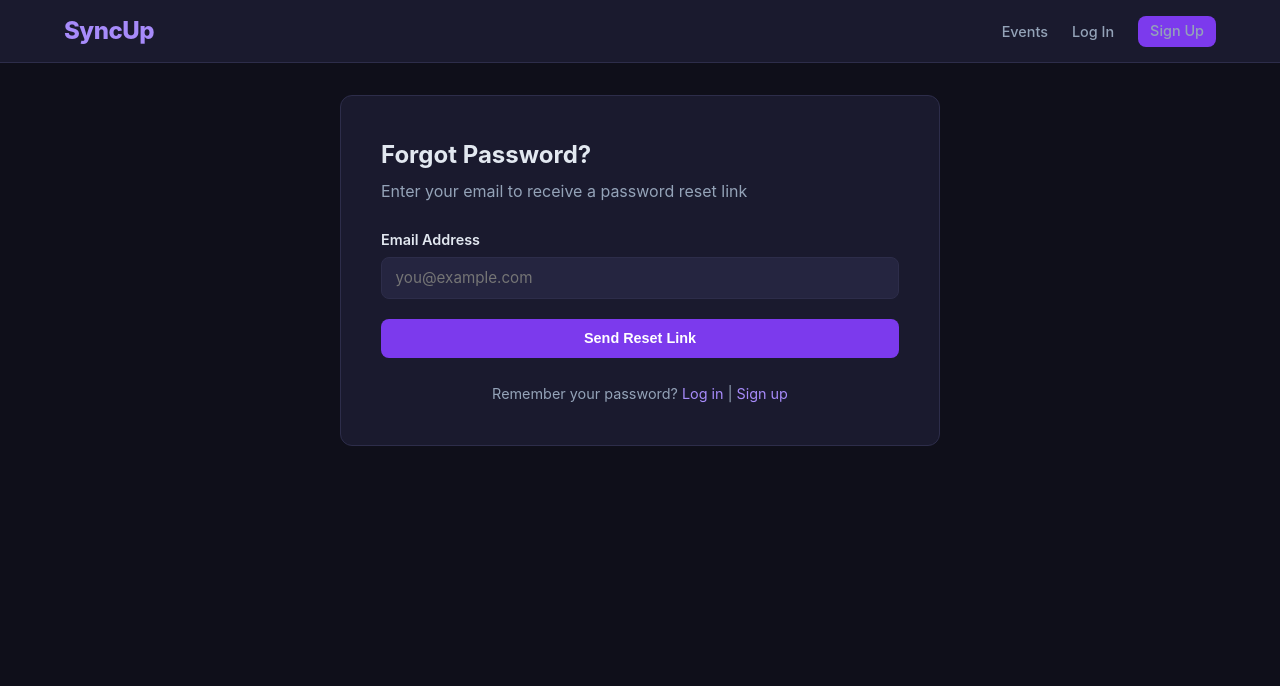
After one commit to savvyventure/main, a Node server app: page /auth/forgot-password in a window 1280 px wide. The commit adds this page. Shown: the top 686 px of the page. Run offline with Node 20, Linux system fonts and the light colour scheme; data that the repository does not hold is empty; some libraries are stand-ins or nearby versions.

Commit message:
Add password reset functionality
Features:
- Forgot password flow with email verification
- Secure token-based password reset (1 hour expiration)
- Email utility using nodemailer (SMTP configuration)
- Three new pages: forgot-password, reset-password, success

Database:
- Added password_reset_tokens table to schema
- Stores tokens with expiration and usage tracking

Routes (auth.js):
- GET/POST /auth/forgot-password - Request password reset
- GET/POST /auth/reset-password/:token - Reset with valid token
- Security: Doesn't reveal if email exists in database

Email:
- Sends HTML and plain text reset emails via nodemailer
- Falls back to console logging if email not configured
- Configurable SMTP settings via environment variables

Environment:
- Added EMAIL_HOST, EMAIL_PORT, EMAIL_USER, EMAIL_PASSWORD
- Added EMAIL_FROM and APP_URL to .env.example

UI:
- Added "Forgot password?" link to login page
- Consistent styling with existing auth pages
- Clear success/error messaging

This allows users to securely reset forgotten passwords.

https://claude.ai/code/session_014NiXMKcToWfpBt5xpCaj1J

```diff
--- a/package.json
+++ b/package.json
@@ -29,6 +29,7 @@
     "express-session": "^1.18.1",
     "express-validator": "^7.2.1",
     "multer": "^1.4.5-lts.1",
+    "nodemailer": "^8.0.1",
     "pg": "^8.18.0",
     "socket.io": "^4.8.1"
   }
--- a/src/db/schema.sql
+++ b/src/db/schema.sql
@@ -162,6 +162,21 @@ CREATE TABLE IF NOT EXISTS page_views (
 );
 
 -- ============================================================
+-- PASSWORD RESET TOKENS: for forgot password functionality
+-- ============================================================
+CREATE TABLE IF NOT EXISTS password_reset_tokens (
+    id            SERIAL PRIMARY KEY,
+    user_id       INTEGER NOT NULL REFERENCES users(id),    -- user who requested reset
+    token         TEXT    NOT NULL UNIQUE,                  -- unique reset token
+    expires_at    TIMESTAMP NOT NULL,                       -- token expiration time
+    used          BOOLEAN DEFAULT FALSE,                    -- whether token has been used
+    created_at    TIMESTAMP DEFAULT NOW()
+);
+
+CREATE INDEX IF NOT EXISTS idx_reset_tokens_token ON password_reset_tokens(token);
+CREATE INDEX IF NOT EXISTS idx_reset_tokens_user ON password_reset_tokens(user_id);
+
+-- ============================================================
 -- SESSION TABLE: for connect-pg-simple session store
 -- ============================================================
 CREATE TABLE IF NOT EXISTS session (
--- a/src/routes/auth.js
+++ b/src/routes/auth.js
@@ -1,9 +1,11 @@
 const express = require('express');
 const router = express.Router();
 const bcrypt = require('bcrypt');
+const crypto = require('crypto');
 const { body, validationResult } = require('express-validator');
 const db = require('../db/database');
 const { redirectIfAuth } = require('../middleware/auth');
+const { sendPasswordResetEmail } = require('../utils/email');
 
 // Number of "salt rounds" for bcrypt - higher = more secure but slower
 const SALT_ROUNDS = 12;
@@ -145,4 +147,174 @@ router.post('/logout', (req, res) => {
   });
 });
 
+// ------- FORGOT PASSWORD -------
+
+router.get('/forgot-password', redirectIfAuth, (req, res) => {
+  res.render('pages/forgot-password', {
+    title: 'Forgot Password - SyncUp',
+    errors: [],
+    message: null
+  });
+});
+
+router.post('/forgot-password', redirectIfAuth, [
+  body('email')
+    .trim()
+    .isEmail().withMessage('Please enter a valid email address')
+    .normalizeEmail(),
+], async (req, res) => {
+  const errors = validationResult(req);
+
+  if (!errors.isEmpty()) {
+    return res.render('pages/forgot-password', {
+      title: 'Forgot Password - SyncUp',
+      errors: errors.array(),
+      message: null,
+    });
+  }
+
+  const { email } = req.body;
+
+  try {
+    // Find user by email
+    const user = await db.prepare('SELECT * FROM users WHERE email = $1').get(email);
+
+    // Always show success message (don't reveal if email exists for security)
+    const successMessage = 'If an account exists with that email, you will receive a password reset link shortly.';
+
+    if (!user) {
+      // Don't reveal that user doesn't exist
+      return res.render('pages/forgot-password', {
+        title: 'Forgot Password - SyncUp',
+        errors: [],
+        message: successMessage,
+      });
+    }
+
+    // Generate secure random token
+    const resetToken = crypto.randomBytes(32).toString('hex');
+    const expiresAt = new Date(Date.now() + 60 * 60 * 1000); // 1 hour from now
+
+    // Store token in database
+    await db.pool.query(
+      'INSERT INTO password_reset_tokens (user_id, token, expires_at) VALUES ($1, $2, $3)',
+      [user.id, resetToken, expiresAt]
+    );
+
+    // Send password reset email
+    const emailResult = await sendPasswordResetEmail(user.email, resetToken, user.username);
+
+    if (!emailResult.success && !emailResult.devMode) {
+      console.error('Failed to send password reset email:', emailResult.error);
+    }
+
+    res.render('pages/forgot-password', {
+      title: 'Forgot Password - SyncUp',
+      errors: [],
+      message: successMessage,
+    });
+  } catch (error) {
+    console.error('Forgot password error:', error);
+    res.render('pages/forgot-password', {
+      title: 'Forgot Password - SyncUp',
+      errors: [{ msg: 'Something went wrong. Please try again later.' }],
+      message: null,
+    });
+  }
+});
+
+// ------- RESET PASSWORD -------
+
+router.get('/reset-password/:token', redirectIfAuth, async (req, res) => {
+  const { token } = req.params;
+
+  try {
+    // Validate token
+    const tokenData = await db.prepare(`
+      SELECT * FROM password_reset_tokens
+      WHERE token = $1 AND used = FALSE AND expires_at > NOW()
+    `).get(token);
+
+    if (!tokenData) {
+      return res.render('pages/error', {
+        title: 'Invalid Reset Link',
+        message: 'This password reset link is invalid or has expired. Please request a new one.',
+      });
+    }
+
+    res.render('pages/reset-password', {
+      title: 'Reset Password - SyncUp',
+      token,
+      errors: [],
+    });
+  } catch (error) {
+    console.error('Reset password GET error:', error);
+    res.render('pages/error', {
+      title: 'Error',
+      message: 'Something went wrong. Please try again later.',
+    });
+  }
+});
+
+router.post('/reset-password/:token', redirectIfAuth, [
+  body('password')
+    .isLength({ min: 8 }).withMessage('Password must be at least 8 characters'),
+  body('password_confirm')
+    .custom((value, { req }) => value === req.body.password)
+    .withMessage('Passwords do not match'),
+], async (req, res) => {
+  const { token } = req.params;
+  const errors = validationResult(req);
+
+  if (!errors.isEmpty()) {
+    return res.render('pages/reset-password', {
+      title: 'Reset Password - SyncUp',
+      token,
+      errors: errors.array(),
+    });
+  }
+
+  const { password } = req.body;
+
+  try {
+    // Validate token and get user
+    const tokenData = await db.prepare(`
+      SELECT * FROM password_reset_tokens
+      WHERE token = $1 AND used = FALSE AND expires_at > NOW()
+    `).get(token);
+
+    if (!tokenData) {
+      return res.render('pages/error', {
+        title: 'Invalid Reset Link',
+        message: 'This password reset link is invalid or has expired. Please request a new one.',
+      });
+    }
+
+    // Hash the new password
+    const passwordHash = await bcrypt.hash(password, SALT_ROUNDS);
+
+    // Update user password
+    await db.prepare(
+      'UPDATE users SET password_hash = $1, updated_at = NOW() WHERE id = $2'
+    ).run(passwordHash, tokenData.user_id);
+
+    // Mark token as used
+    await db.prepare(
+      'UPDATE password_reset_tokens SET used = TRUE WHERE id = $1'
+    ).run(tokenData.id);
+
+    // Render success page
+    res.render('pages/password-reset-success', {
+      title: 'Password Reset Successful - SyncUp',
+    });
+  } catch (error) {
+    console.error('Reset password POST error:', error);
+    res.render('pages/reset-password', {
+      title: 'Reset Password - SyncUp',
+      token,
+      errors: [{ msg: 'Something went wrong. Please try again later.' }],
+    });
+  }
+});
+
 module.exports = router;
--- /dev/null
+++ b/src/utils/email.js
@@ -0,0 +1,113 @@
+// Email utility for sending transactional emails
+// Uses nodemailer with SMTP configuration from environment variables
+
+const nodemailer = require('nodemailer');
+
+// Email configuration from environment
+const EMAIL_HOST = process.env.EMAIL_HOST || 'smtp.gmail.com';
+const EMAIL_PORT = process.env.EMAIL_PORT || 587;
+const EMAIL_USER = process.env.EMAIL_USER;
+const EMAIL_PASSWORD = process.env.EMAIL_PASSWORD;
+const EMAIL_FROM = process.env.EMAIL_FROM || 'SyncUp <noreply@syncup.com>';
+const APP_URL = process.env.APP_URL || 'http://localhost:3000';
+
+// Create reusable transporter
+let transporter = null;
+
+function getTransporter() {
+  if (!transporter) {
+    // Check if email is configured
+    if (!EMAIL_USER || !EMAIL_PASSWORD) {
+      console.warn('Email not configured. Set EMAIL_USER and EMAIL_PASSWORD environment variables.');
+      return null;
+    }
+
+    transporter = nodemailer.createTransport({
+      host: EMAIL_HOST,
+      port: EMAIL_PORT,
+      secure: false, // true for 465, false for other ports
+      auth: {
+        user: EMAIL_USER,
+        pass: EMAIL_PASSWORD,
+      },
+    });
+  }
+  return transporter;
+}
+
+/**
+ * Send a password reset email
+ * @param {string} to - Recipient email address
+ * @param {string} resetToken - Password reset token
+ * @param {string} username - User's username
+ */
+async function sendPasswordResetEmail(to, resetToken, username) {
+  const transport = getTransporter();
+
+  if (!transport) {
+    // Email not configured - log the reset link instead
+    console.log('='.repeat(60));
+    console.log('PASSWORD RESET LINK (email not configured):');
+    console.log(`${APP_URL}/auth/reset-password/${resetToken}`);
+    console.log('='.repeat(60));
+    return { success: true, devMode: true };
+  }
+
+  const resetLink = `${APP_URL}/auth/reset-password/${resetToken}`;
+
+  const mailOptions = {
+    from: EMAIL_FROM,
+    to,
+    subject: 'Reset Your SyncUp Password',
+    html: `
+      <div style="font-family: Arial, sans-serif; max-width: 600px; margin: 0 auto;">
+        <h2 style="color: #6366f1;">Reset Your Password</h2>
+        <p>Hi ${username},</p>
+        <p>You requested to reset your password for your SyncUp account.</p>
+        <p>Click the button below to reset your password:</p>
+        <p style="margin: 30px 0;">
+          <a href="${resetLink}"
+             style="background-color: #6366f1; color: white; padding: 12px 24px;
+                    text-decoration: none; border-radius: 4px; display: inline-block;">
+            Reset Password
+          </a>
+        </p>
+        <p>Or copy and paste this link into your browser:</p>
+        <p style="color: #6366f1; word-break: break-all;">${resetLink}</p>
+        <p><strong>This link will expire in 1 hour.</strong></p>
+        <p>If you didn't request a password reset, you can safely ignore this email.</p>
+        <hr style="border: none; border-top: 1px solid #eee; margin: 30px 0;">
+        <p style="color: #999; font-size: 12px;">
+          This is an automated email from SyncUp. Please do not reply to this email.
+        </p>
+      </div>
+    `,
+    text: `
+Hi ${username},
+
+You requested to reset your password for your SyncUp account.
+
+Click the link below to reset your password:
+${resetLink}
+
+This link will expire in 1 hour.
+
+If you didn't request a password reset, you can safely ignore this email.
+
+---
+This is an automated email from SyncUp. Please do not reply to this email.
+    `,
+  };
+
+  try {
+    await transport.sendMail(mailOptions);
+    return { success: true };
+  } catch (error) {
+    console.error('Failed to send email:', error);
+    return { success: false, error: error.message };
+  }
+}
+
+module.exports = {
+  sendPasswordResetEmail,
+};
--- /dev/null
+++ b/views/pages/forgot-password.ejs
@@ -0,0 +1,39 @@
+<%- include('../partials/header') %>
+
+<div class="auth-page">
+  <div class="auth-card">
+    <h1>Forgot Password?</h1>
+    <p class="auth-subtitle">Enter your email to receive a password reset link</p>
+
+    <% if (errors.length > 0) { %>
+      <div class="alert alert-error">
+        <% errors.forEach(err => { %>
+          <p><%= err.msg %></p>
+        <% }) %>
+      </div>
+    <% } %>
+
+    <% if (message) { %>
+      <div class="alert alert-success">
+        <p><%= message %></p>
+      </div>
+    <% } %>
+
+    <form action="/auth/forgot-password" method="POST" class="form">
+      <div class="form-group">
+        <label for="email">Email Address</label>
+        <input type="email" id="email" name="email"
+               required placeholder="you@example.com">
+      </div>
+
+      <button type="submit" class="btn btn-primary btn-block">Send Reset Link</button>
+    </form>
+
+    <p class="auth-footer">
+      Remember your password? <a href="/auth/login">Log in</a> |
+      <a href="/auth/signup">Sign up</a>
+    </p>
+  </div>
+</div>
+
+<%- include('../partials/footer') %>
--- a/views/pages/login.ejs
+++ b/views/pages/login.ejs
@@ -24,6 +24,7 @@
         <label for="password">Password</label>
         <input type="password" id="password" name="password"
                required placeholder="Your password">
+        <small class="form-help"><a href="/auth/forgot-password">Forgot password?</a></small>
       </div>
 
       <button type="submit" class="btn btn-primary btn-block">Log In</button>
```
Also changed, not shown: views/pages/password-reset-success.ejs (added, +23 -0 lines), views/pages/reset-password.ejs (added, +39 -0 lines), 2 other files.
